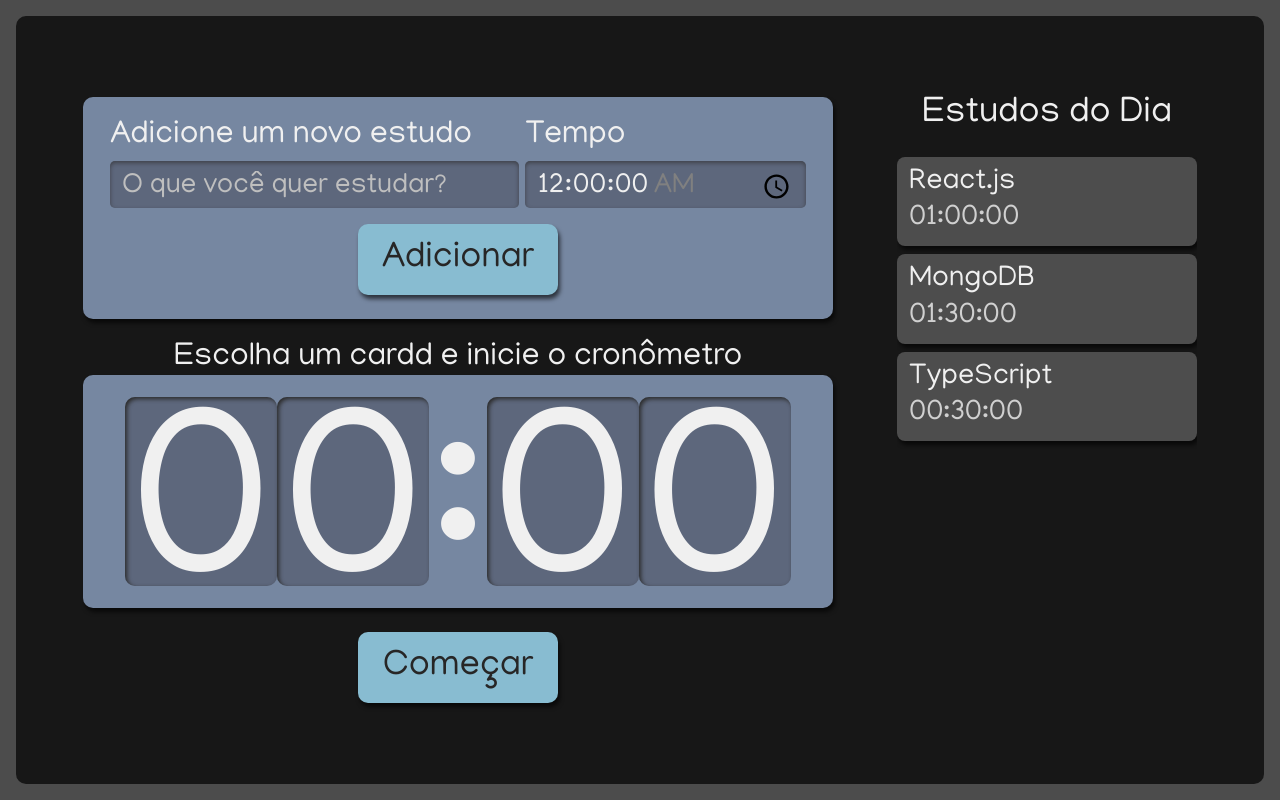
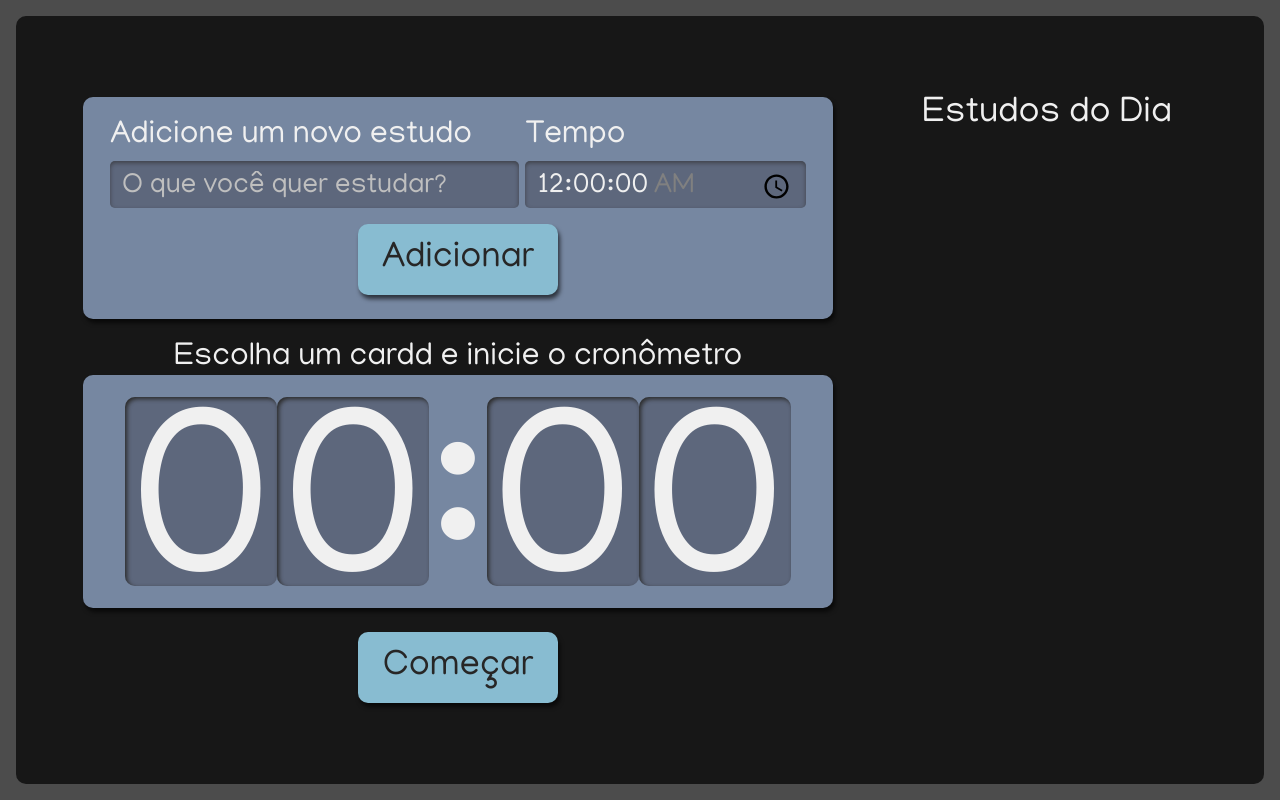
Before and after one commit to Smkhb/pomodoro-studies, a React (Vite) app: page / in a window 1280 px wide. Built offline with nearby package versions, Linux system fonts and the light colour scheme.

Commit message:
interface formulario e lista

```diff
--- a/src/components/Botao/index.tsx
+++ b/src/components/Botao/index.tsx
@@ -1,10 +1,11 @@
 import React from "react"
 import style from './Botao.module.scss'
 
-class Botao extends React.Component <{children:string}> {
+class Botao extends React.Component <{children:string, type?: "button" | "submit" | "reset" | undefined }> {
     render() {
+        const {type = 'button'} = this.props;
         return (
-            <button className={style.botao}>{this.props.children}</button>
+            <button type={type} className={style.botao}>{this.props.children}</button>
         )
     }
 }
--- a/src/components/Fomulario/index.tsx
+++ b/src/components/Fomulario/index.tsx
@@ -1,15 +1,19 @@
 import React from "react";
 import Botao from "../Botao";
 import style from './Formulario.module.scss';
+import IListaDeTarefas from "../../types/IListaDeTarefas";
 
-class Formulario extends React.Component {
+class Formulario extends React.Component<{
+    setListaDeTarefas: React.Dispatch<React.SetStateAction<IListaDeTarefas[]>>
+}> {
     state = {
-        tarefa: '',
+        nome: '',
         tempo: '00:00'
     }
-    addTarefa(e:React.FormEvent) {
-        e.preventDefault()
-        console.log('state:', this.state)
+
+    addTarefa(e: React.FormEvent) {
+        e.preventDefault();
+        this.props.setListaDeTarefas(tarefasAntigas => [...tarefasAntigas, {...this.state}] )
     }
 
     render() {
@@ -25,8 +29,8 @@ class Formulario extends React.Component {
                         id="tarefa"
                         placeholder="O que você quer estudar?"
                         required
-                        value={this.state.tarefa}
-                        onChange={e => this.setState({ ...this.state, tarefa: e.target.value })}
+                        value={this.state.nome}
+                        onChange={e => this.setState({ ...this.state, nome: e.target.value })}
                     />
                 </div>
 
@@ -46,7 +50,7 @@ class Formulario extends React.Component {
                         onChange={e => this.setState({ ...this.state, tempo: e.target.value })}
                     />
                 </div>
-                <Botao>Adicionar</Botao>
+                <Botao type='submit' >Adicionar</Botao>
             </form>
         )
     }
--- a/src/components/Lista/index.tsx
+++ b/src/components/Lista/index.tsx
@@ -1,24 +1,12 @@
-import { useState } from 'react'
+import IListaDeTarefas from '../../types/IListaDeTarefas'
 import Item from './Item'
 import style from './Lista.module.scss'
 
-export default function Lista() {
-  let [listaDeTarefas, setListaDeTarefas] = useState(
-    [{
-      nome: 'React.js',
-      tempo: '01:00:00'
-    }, {
-      nome: 'MongoDB',
-      tempo: '01:30:00'
-    }, {
-      nome: 'TypeScript',
-      tempo: '00:30:00'
-    }]
-  )
 
+export default function Lista({ listaDeTarefas }: {listaDeTarefas: IListaDeTarefas[]}) {
   return (
     <aside className={style.listaTarefas}>
-      <h2 onClick={() => setListaDeTarefas([...listaDeTarefas, { nome: 'Estudar estado', tempo: '01:00:00' }])} >Estudos do Dia</h2>
+      <h2>Estudos do Dia</h2>
       <ul>
         {listaDeTarefas.map((tarefa, index) => (
           <Item {...tarefa} key={index} />
--- a/src/page/App.tsx
+++ b/src/page/App.tsx
@@ -1,13 +1,18 @@
+import { useState } from "react";
 import Cronometro from "../components/Cronometro";
 import Formulario from "../components/Fomulario";
 import Lista from "../components/Lista";
 import style from './App.module.scss'
+import IListaDeTarefas from "../types/IListaDeTarefas";
 
 export default function App() {
+
+  let [listaDeTarefas, setListaDeTarefas] = useState<IListaDeTarefas[]| []>([])
+
   return (
     <div className={style.AppStyle}>
-        <Formulario />
-        <Lista />
+        <Formulario setListaDeTarefas={setListaDeTarefas} />
+        <Lista listaDeTarefas={listaDeTarefas} />
         <Cronometro />
     </div>
   )
--- /dev/null
+++ b/src/types/IListaDeTarefas.ts
@@ -0,0 +1,4 @@
+export default interface IListaDeTarefas {
+    nome: string,
+    tempo: string
+}
```
